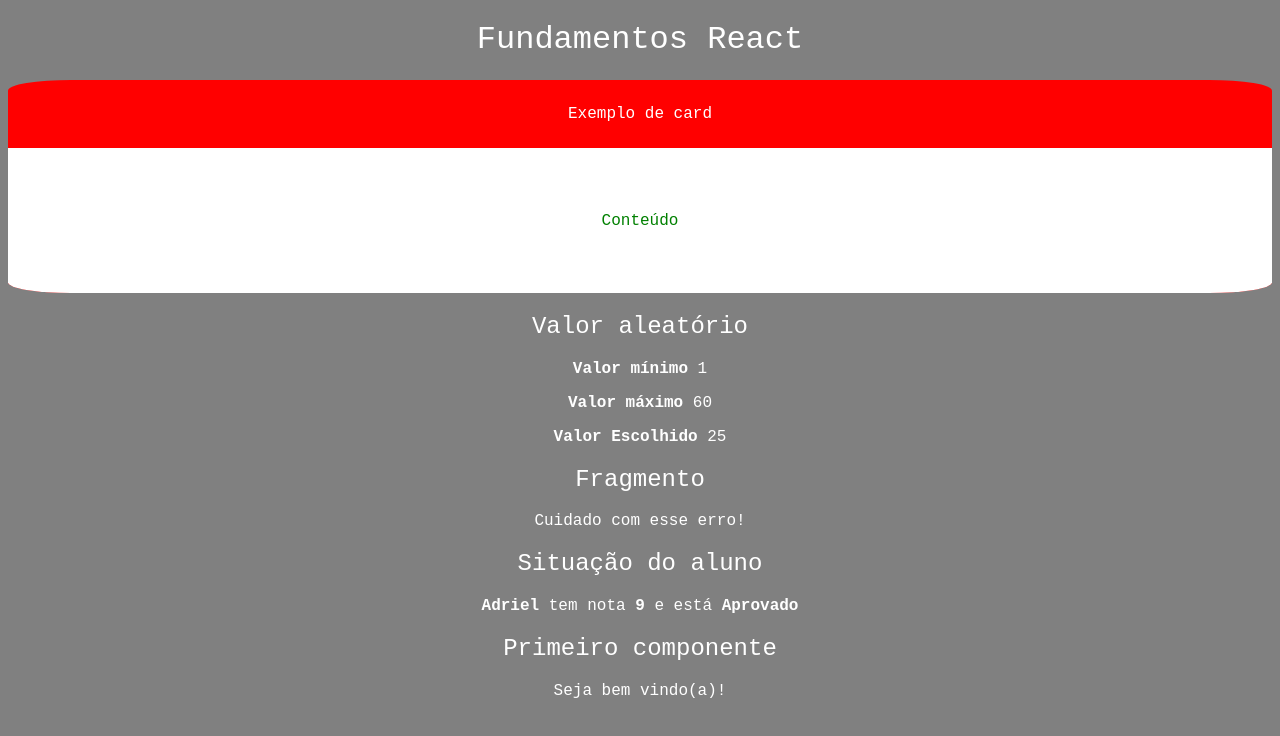
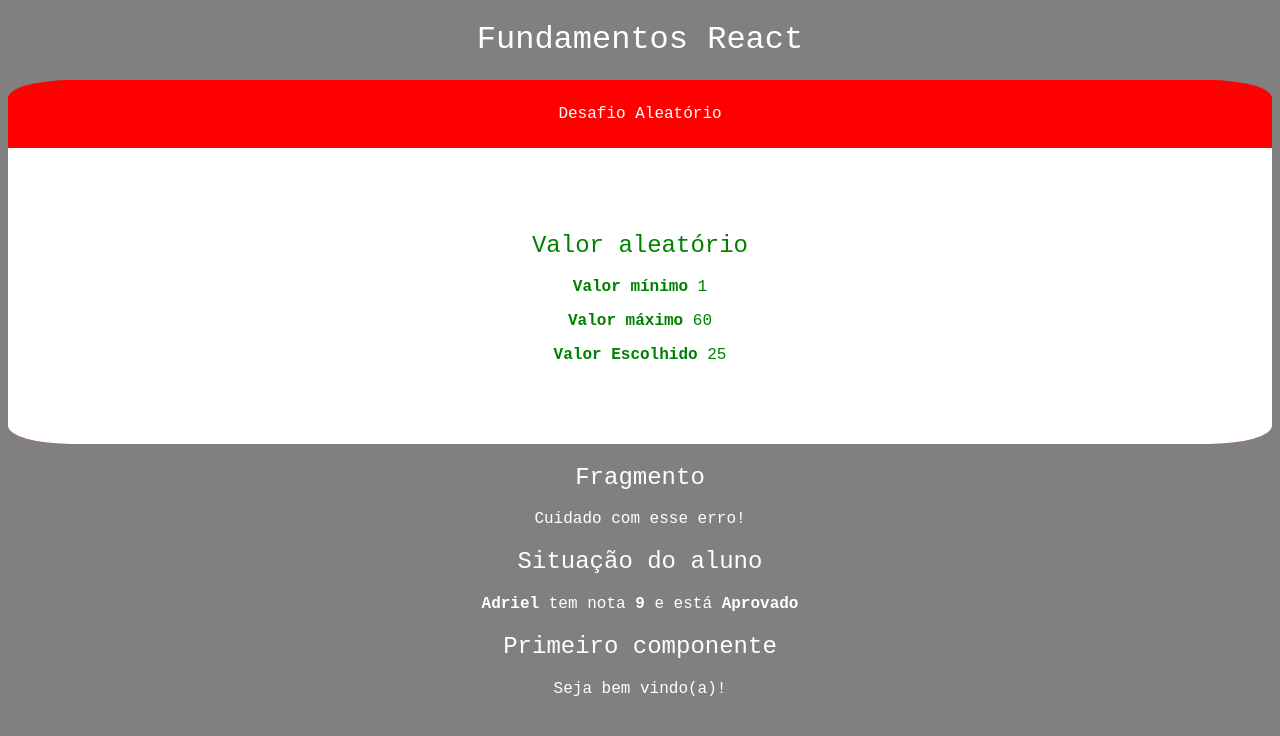
Before and after one commit to AdrielModollo/React-app-Node, a React (Create React App) app in the folder fundamentos-react/: page / in a window 1280 px wide. Shown: the top 736 px of the page. Built offline with nearby package versions, Linux system fonts and the light colour scheme; a web font is replaced by a local one.

Commit message:
Elementos filho

```diff
--- a/fundamentos-react/src/App.jsx
+++ b/fundamentos-react/src/App.jsx
@@ -11,9 +11,9 @@ import Fragmento from './components/basicos/Fragmento'
 export default _ =>
     <div id="app">
         <h1> Fundamentos React </h1>
-        <Card titulo="Exemplo de card"/>
-
-        <Aleatorio min={1} max={60} />
+        <Card titulo="Desafio Aleatório">
+            <Aleatorio min={1} max={60} />
+        </Card>
         <Fragmento />
         <ComParametro
             titulo="Situação do aluno"
--- a/fundamentos-react/src/components/layout/Card.jsx
+++ b/fundamentos-react/src/components/layout/Card.jsx
@@ -5,7 +5,9 @@ export default props => {
     return (
         <div className="Card">
             <div className="Title">{props.titulo}</div>
-            <div className="Content">Conteúdo</div>
+            <div className="Content">
+                {props.children}
+            </div>
         </div>
     );
 }
```
